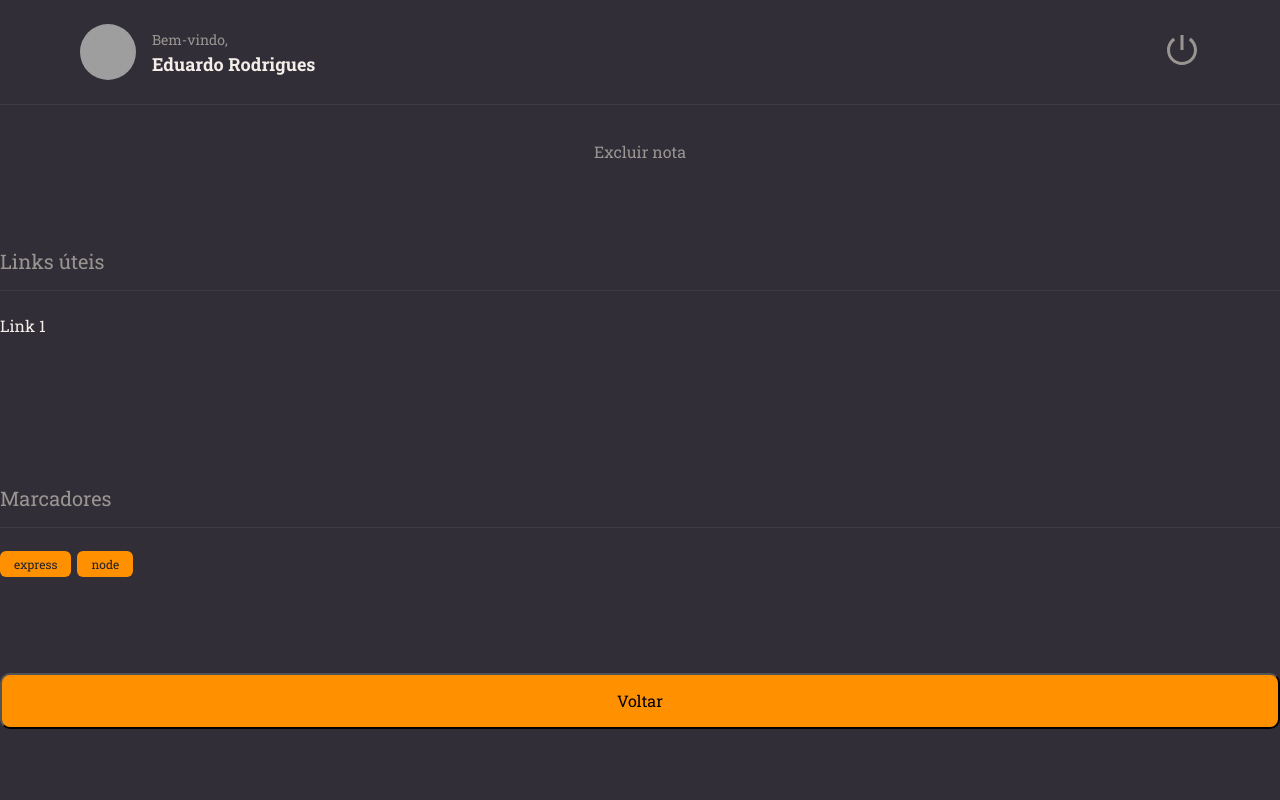
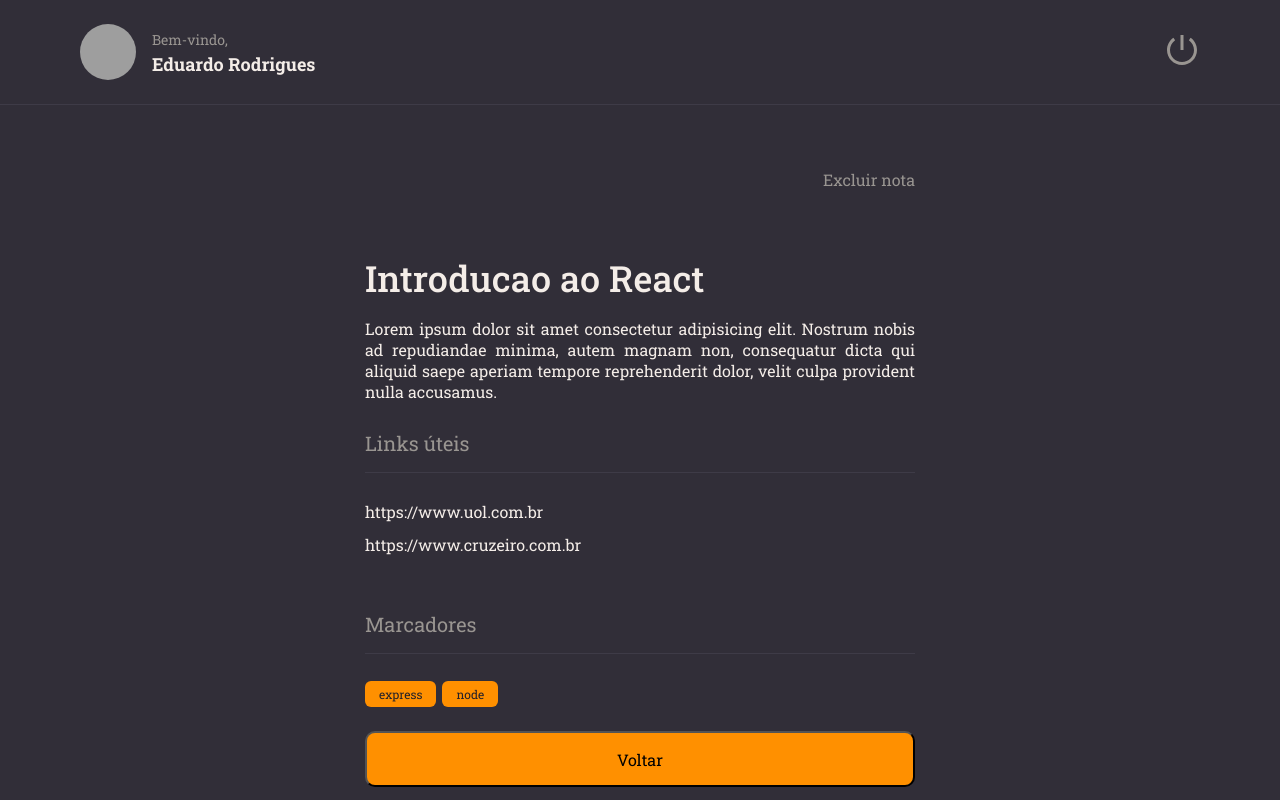
Before and after one commit to edurodrigues0/rocket-notes-web, a React (Vite) app: page / in a window 1280 px wide. Built offline with nearby package versions, Linux system fonts and the light colour scheme; grey boxes are pictures that could not be loaded.

Commit message:
feat: Finalizando Details

```diff
--- a/src/components/Section/styles.ts
+++ b/src/components/Section/styles.ts
@@ -2,7 +2,7 @@ import styled from 'styled-components'
 import theme from '../../styles/theme'
 
 export const Container = styled.section`
-  margin: 50px 0 28px;
+  margin: 28px 0;
 
   > h2 {
     border-bottom-width: 1px;
@@ -10,7 +10,7 @@ export const Container = styled.section`
     border-bottom-color: ${theme.COLORS.BACKGROUND_700};
 
     padding-bottom: 16px;
-    margin-bottom: 24px;
+    margin-bottom: 28px;
 
     color: ${theme.COLORS.GRAY_100};
     font-size: 20px;
--- a/src/pages/Details/index.tsx
+++ b/src/pages/Details/index.tsx
@@ -1,4 +1,4 @@
-import { Container, Links } from './styles'
+import { Container, Content, Links } from './styles'
 
 import { Button } from '../../components/Button'
 import { ButtonText } from '../../components/ButtonText'
@@ -10,12 +10,29 @@ export function Details() {
   return (
     <Container>
       <Header />
+      <main>
+        <Content>
           <ButtonText title="Excluir nota" />
+
+          <h1>Introducao ao React</h1>
+
+          <p>
+            Lorem ipsum dolor sit amet consectetur adipisicing elit. Nostrum
+            nobis ad repudiandae minima, autem magnam non, consequatur dicta qui
+            aliquid saepe aperiam tempore reprehenderit dolor, velit culpa
+            provident nulla accusamus.
+          </p>
 
           <Section title="Links úteis">
             <Links>
               <li>
-            <a href="#">Link 1</a>
+                <a href="#">https://www.uol.com.br</a>
+              </li>
+            </Links>
+
+            <Links>
+              <li>
+                <a href="#">https://www.cruzeiro.com.br</a>
               </li>
             </Links>
           </Section>
@@ -26,6 +43,8 @@ export function Details() {
           </Section>
 
           <Button title="Voltar" />
+        </Content>
+      </main>
     </Container>
   )
 }
--- a/src/pages/Details/styles.ts
+++ b/src/pages/Details/styles.ts
@@ -10,6 +10,12 @@ export const Container = styled.div`
   grid-template-areas:
     'header'
     'content';
+
+  > main {
+    grid-area: content;
+    overflow-y: scroll;
+    padding: 64px 0;
+  }
 `
 
 export const Links = styled.ul`
@@ -23,3 +29,26 @@ export const Links = styled.ul`
     }
   }
 `
+export const Content = styled.div`
+  max-width: 550px;
+  margin: 0 auto;
+
+  display: flex;
+  flex-direction: column;
+
+  > button:first-child {
+    align-self: end;
+  }
+
+  > h1 {
+    font-size: 36px;
+    font-weight: 500;
+    padding-top: 64px;
+  }
+
+  > p {
+    font-size: 16px;
+    margin-top: 16px;
+    text-align: justify;
+  }
+`
```
Lines whose indentation alone changed are shown as unchanged.
